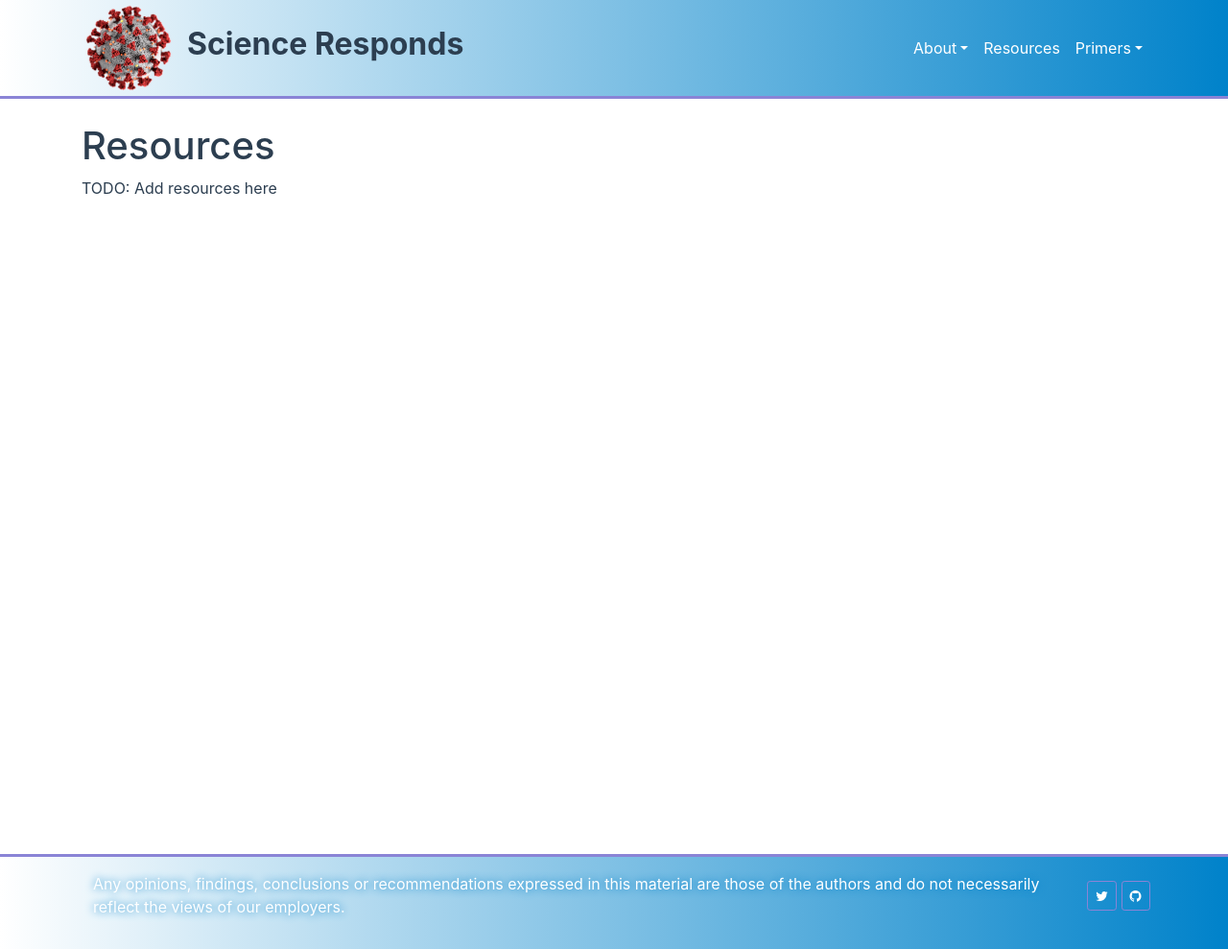
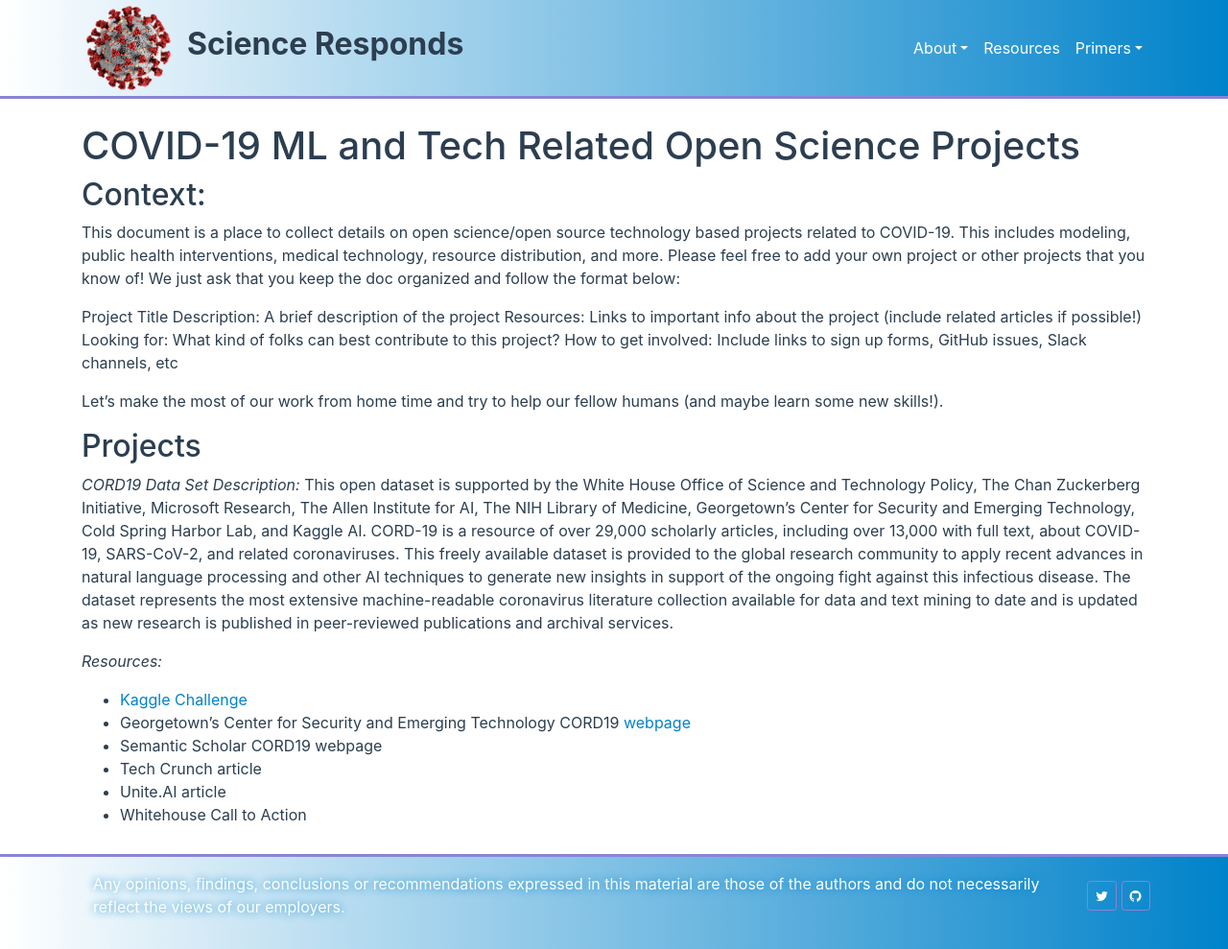
Before and after one commit to science-responds/science-responds.github.io-source, a Jekyll site: the page built from pages/resources.md, in a window 1280 px wide and 989 px high. Shown: the whole window at 96% size. Built offline with Jekyll 4.4.1, drawn with Linux system fonts in a browser that asks for light colours.

Commit message:
begin update from gdoc

```diff
--- a/pages/resources.md
+++ b/pages/resources.md
@@ -3,6 +3,29 @@ title: Resources
 permalink: /resources/
 ---
 
-# Resources
+# COVID-19 ML and Tech Related Open Science Projects
 
-TODO: Add resources here
+## Context:
+
+This document is a place to collect details on open science/open source technology based projects related to COVID-19. This includes modeling, public health interventions, medical technology, resource distribution, and more. Please feel free to add your own project or other projects that you know of! We just ask that you keep the doc organized and follow the format below:
+
+Project Title
+Description: A brief description of the project
+Resources: Links to important info about the project (include related articles if possible!)
+Looking for: What kind of folks can best contribute to this project?
+How to get involved: Include links to sign up forms, GitHub issues, Slack channels, etc
+
+Let’s make the most of our work from home time and try to help our fellow humans (and maybe learn some new skills!).
+
+## Projects
+
+*CORD19 Data Set*
+*Description:* This open dataset is supported by the White House Office of Science and Technology Policy, The Chan Zuckerberg Initiative, Microsoft Research, The Allen Institute for AI, The NIH Library of Medicine, Georgetown’s Center for Security and Emerging Technology, Cold Spring Harbor Lab, and Kaggle AI. CORD-19 is a resource of over 29,000 scholarly articles, including over 13,000 with full text, about COVID-19, SARS-CoV-2, and related coronaviruses. This freely available dataset is provided to the global research community to apply recent advances in natural language processing and other AI techniques to generate new insights in support of the ongoing fight against this infectious disease. The dataset represents the most extensive machine-readable coronavirus literature collection available for data and text mining to date and is updated as new research is published in peer-reviewed publications and archival services.
+
+*Resources:*
+  * [Kaggle Challenge](https://www.kaggle.com/allen-institute-for-ai/CORD-19-research-challenge)
+  * Georgetown’s Center for Security and Emerging Technology CORD19 [webpage](http://cset.georgetown.edu/covid-19-open-research-dataset-cord-19/)
+  * Semantic Scholar CORD19 webpage
+  * Tech Crunch article
+  * Unite.AI article
+  * Whitehouse Call to Action
```
